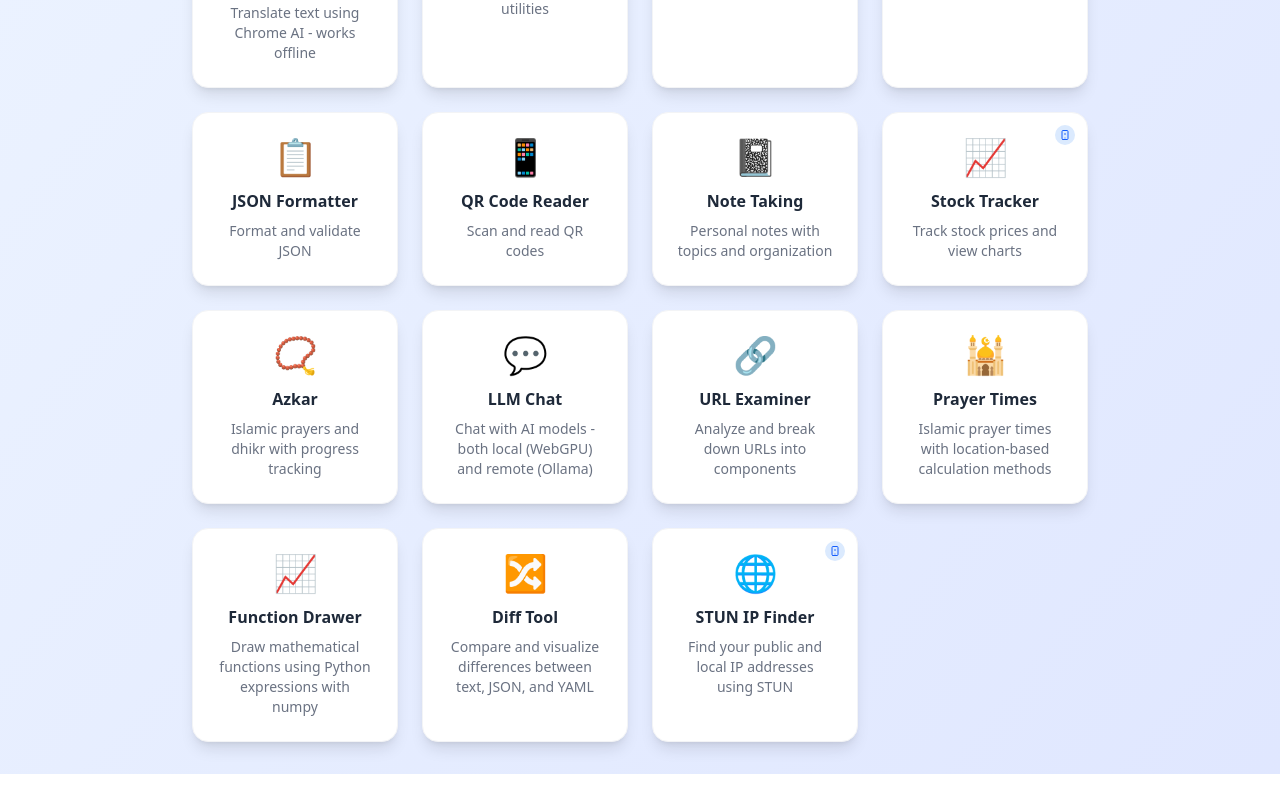
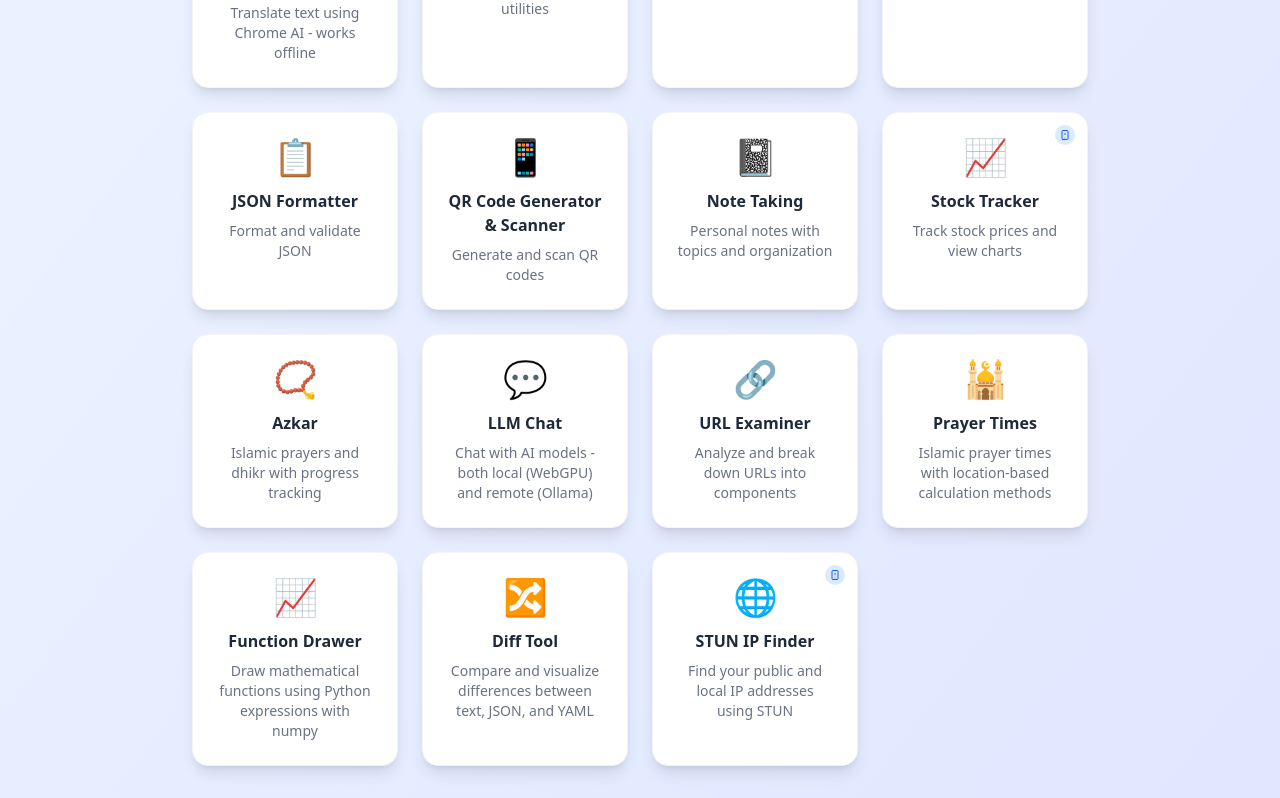
Before and after one commit to mie00/tools, a SvelteKit app: page / in a window 1280 px wide. Shown: the part 872-1670 px from the top of the page. Before the commit the page ends 1646 px from the top, so only its background shows below. Built offline with nearby package versions, Linux system fonts and the light colour scheme.

Commit message:
qr app name and desc

```diff
--- a/src/routes/+page.svelte
+++ b/src/routes/+page.svelte
@@ -81,9 +81,9 @@
 		},
 		{
 			id: 'qrcode',
-			name: 'QR Code Reader',
+			name: 'QR Code Generator & Scanner',
 			icon: '📱',
-			description: 'Scan and read QR codes'
+			description: 'Generate and scan QR codes'
 		},
 		{
 			id: 'notetaking',
```
